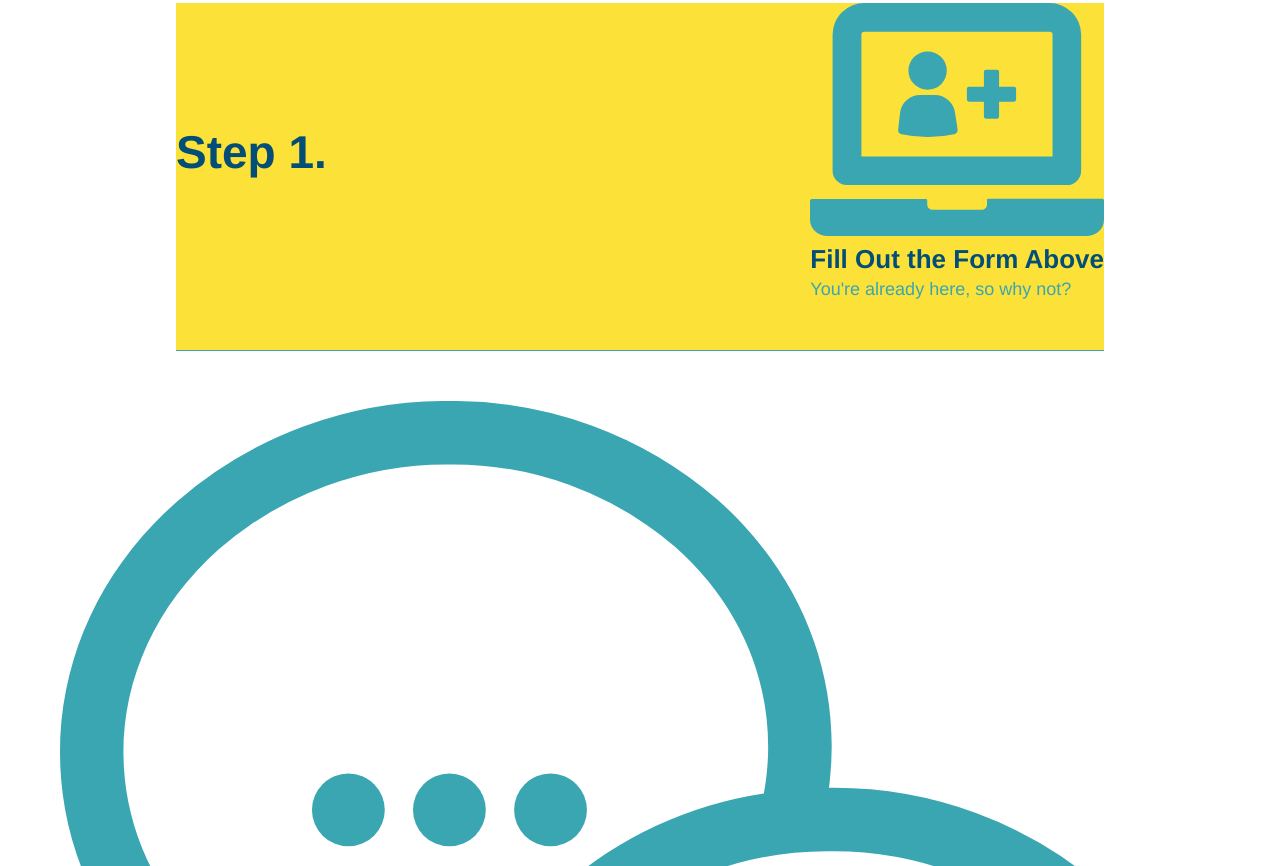
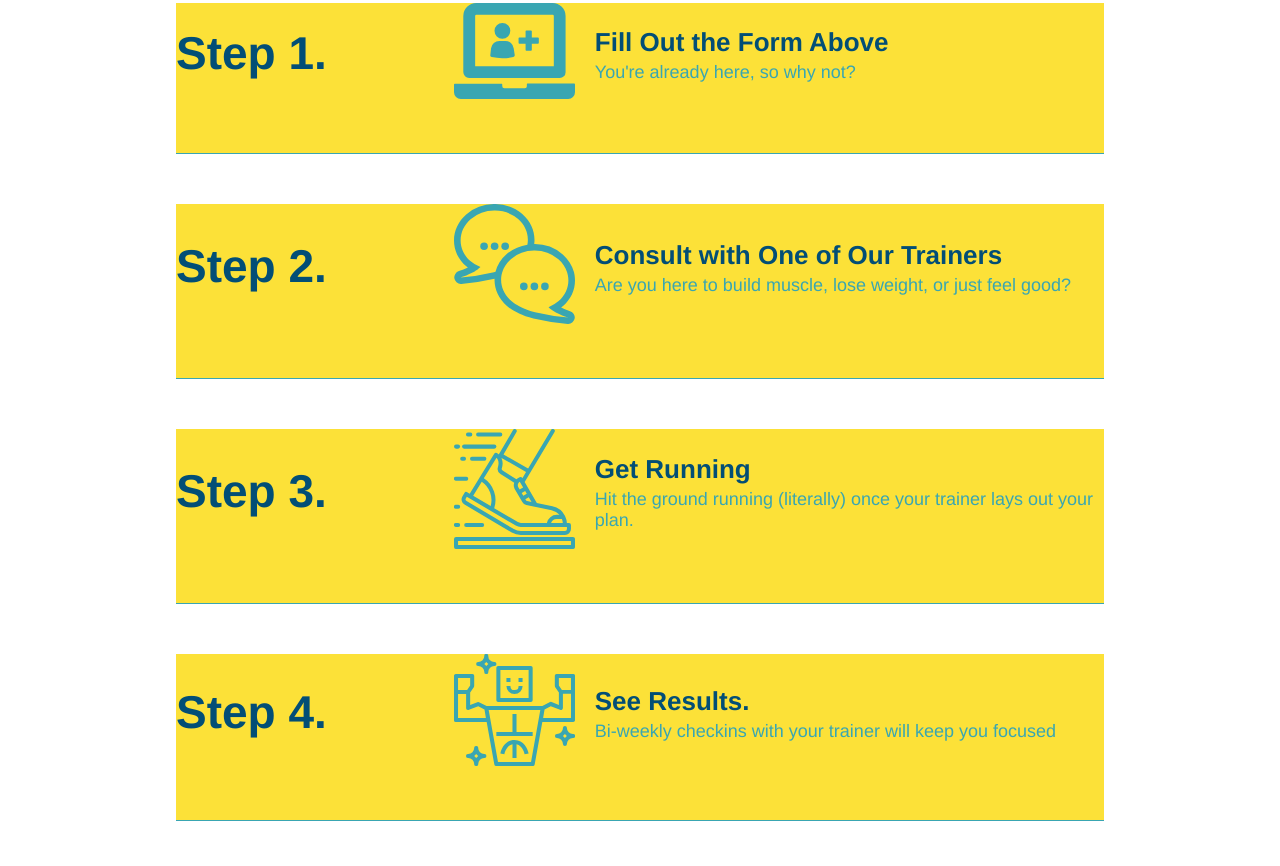
Before and after one commit to janekv20/run-buddy, a plain HTML site: page index.html in a window 1280 px wide. Shown: the part 1254-2120 px from the top of the page. Drawn offline with Linux system fonts and the light colour scheme.

Commit message:
add flexbox to the steps

```diff
--- a/assets/css/style.css
+++ b/assets/css/style.css
@@ -164,7 +164,7 @@
 /*What We Do Style End*/
 
 /*What You Do Style Start*/
-.step{
+.step {
   background: #fce138;
 }
 
@@ -179,9 +179,29 @@
   justify-content: space-between;
 }
 
+.step-img {
+  flex: 1 12%;
+  margin-right: 20px;
+}
+
+.step-img img {
+  max-width: 100%;
+}
+
+.step-info {
+  flex: 2 70%;
+  display: flex;
+  flex-wrap: wrap;
+  align-items: center;
+}
 .step h3 {
   color: #024e76;
   font-size: 46px;
+  flex: 1 30%;
+}
+
+.step-text {
+  flex:12;
 }
 
 .step-text p {
@@ -213,9 +233,6 @@
 
 .secondary-border {
   border-color: #39a6b2;
-}
-
-.trainers {
 }
 
 .trainer {
--- a/index.html
+++ b/index.html
@@ -103,23 +103,44 @@
       </div>
     </div>
 
-        <div>
-          <img src="./assets/images/step-2.svg" alt="" />
-          <h3>Step 2: <span>Consult with One of Our Trainers</span></h3>
+        <div class="step">
+          <h3>Step 2.</h3>
+          <div class="step-info">
+            <div class="step-img">
+            <img src="./assets/images/step-2.svg" alt="" />
+            </div>
+            <div class="step-text">
+              <h4>Consult with One of Our Trainers</h4>
           <p>Are you here to build muscle, lose weight, or just feel good?</p>
         </div>
+      </div>
+    </div>
 
-        <div>
-          <img src="assets/images/step-3.svg" alt="" />
-          <h3>Step 3: <span>Get Running</span></h3>
+        <div class="step">
+          <h3>Step 3.</h3>
+          <div class="step-info">
+            <div class="step-img">
+            <img src="assets/images/step-3.svg" alt="" />
+            </div>
+            <div class="step-text">
+              <h4>Get Running</h4>
           <p>Hit the ground running (literally) once your trainer lays out your plan. </p>
         </div>
+      </div>
+    </div>
 
-        <div>
-          <img src="assets/images/step-4.svg" alt="" />
-          <h3>Step 4: <span>See Results.</span></h3>
+        <div class="step">
+          <h3>Step 4.</h3>
+          <div class="step-info">
+            <div class="step-img">
+            <img src="assets/images/step-4.svg" alt="" />
+            </div>
+            <div class="step-text">
+              <h4>See Results.</h4>
           <p>Bi-weekly checkins with your trainer will keep you focused</p>
         </div>
+      </div>
+    </div>
     </section>
 
     <!--"meet the trainers" section-->
```
